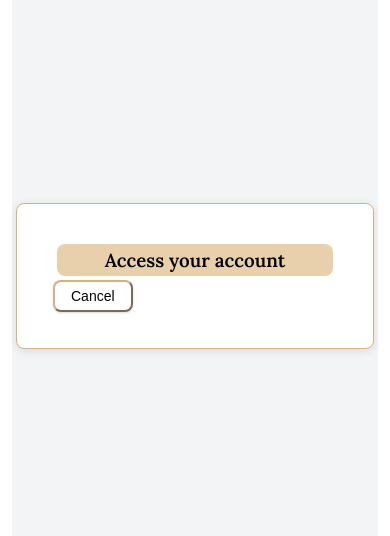
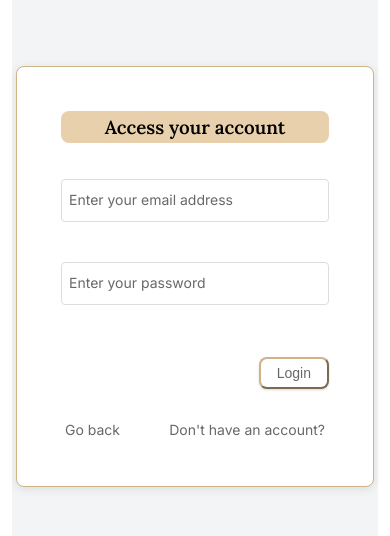
Before and after one commit to Zermeno-Jonathan/Library-Reimagined, a React (Vite) app in the folder frontend/: page /login in a window 390 px wide. Shown: the part 158-694 px from the top of the page. Built offline with nearby package versions, Linux system fonts and the light colour scheme.

Commit message:
style: implement Login page UI with floating labels and responsive layout

```diff
--- a/frontend/src/index.css
+++ b/frontend/src/index.css
@@ -14,8 +14,12 @@ body,
     --bg-color-primary: #e8d0ac;
     --bg-color-secondary: #d0b387;
     --color-text: #000000;
+    --color-text-2: #686868;
+    --color-text-3: #d0b387;
+    --color-link-underline: #d0b387;
     --font-heading: 'Lora', serif;
     --font-body: 'Inter', sans-serif;
+
 }
 
 body {
--- a/frontend/src/pages/Login/Login.jsx
+++ b/frontend/src/pages/Login/Login.jsx
@@ -1,29 +1,61 @@
-import { useNavigate } from 'react-router-dom';
+import { useNavigate, Link } from 'react-router-dom';
 import styles from './Login.module.css';
 
 function Login() {
-    // console.log(supabase);
-
     const navigate = useNavigate();
 
-    const handleCancel = () => {
-        navigate('/'); // va al home
+    const handleLogin = () => {
+        navigate('/Dashboard'); //Takes user to their specific dashboard page after login
     };
 
     return (
         <form>
             <div className={styles.loginContainer}>
+                <div className={styles.divTitle}>
                     <h3 className={styles.loginTitle}>Access your account</h3>
                 </div>
 
-            {/* Cancel button to go back to the home pag */}
+                <div className={styles.formGroup}>
+                    <input
+                        id="email"
+                        type="email"
+                        placeholder=" "
+                        className={styles.input}
+                    />
+                    <label htmlFor="email" className={styles.label}>
+                        Enter your email address
+                    </label>
+                </div>
+
+                <div className={styles.formGroup}>
+                    <input
+                        id="password"
+                        type="password"
+                        placeholder=" "
+                        className={styles.input}
+                    />
+                    <label htmlFor="password" className={styles.label}>
+                        Enter your password
+                    </label>
+                </div>
+
+                {/* Button to login */}
                 <button
-                className={styles.cancellBtn}
+                    className={styles.loginButton}
                     type="button"
-                onClick={handleCancel}
+                    onClick={handleLogin}
                 >
-                Cancel
+                    Login
                 </button>
+
+                <div className={styles.linksContainer}>
+                    {/* Link to home page */}
+                    <Link to="/">Go back</Link>
+
+                    {/* Link to Register form */}
+                    <Link to="/Register">Don't have an account?</Link>
+                </div>
+            </div>
         </form>
     );
 }
--- a/frontend/src/pages/Login/Login.module.css
+++ b/frontend/src/pages/Login/Login.module.css
@@ -1,3 +1,12 @@
+.divTitle {
+    padding-bottom: 2rem;
+}
+
+.loginContainer {
+    display: flex;
+    flex-direction: column;
+}
+
 .loginTitle {
     background-color: var(--bg-color-primary);
     border-radius: 0.5rem;
@@ -5,13 +14,12 @@
     font-weight: 600;
 }
 
-.cancellBtn {
+.loginButton {
     background-color: #ffffff;
-    border: 1;
     border-color: #d0b387;
     border-radius: 0.5rem;
     box-sizing: border-box;
-    color: #000000;
+    color: var(--color-text-2);
     font-size: 0.875rem;
     font-weight: 500;
     line-height: 1.25rem;
@@ -26,17 +34,80 @@
     user-select: none;
     -webkit-user-select: none;
     touch-action: manipulation;
+
+    align-self: flex-end;
+    margin-top: 1rem;
+    margin-bottom: 1.5rem;
+    margin-right: 4px;
 }
 
-.cancellBtn:hover {
+.loginButton:hover {
     background-color: var(--bg-color-primary);
+    color: var(--color-text);
 }
 
-.cancellBtn:focus {
+.loginButton:focus {
     outline: 2px solid transparent;
     outline-offset: 2px;
 }
 
-.cancellBtn:focus-visible {
+.loginButton:focus-visible {
     box-shadow: none;
 }
+
+.formGroup {
+    position: relative;
+    margin-bottom: 2rem;
+}
+
+.input {
+    width: 100%;
+    padding: 0.75rem 0.5rem;
+    border: 1px solid #ddd;
+    font-size: 15px;
+    font-weight: 400;
+    outline: none;
+    border-radius: 0.25rem;
+}
+
+.label {
+    position: absolute;
+    top: 0.75rem;
+    left: 0.5rem;
+    color: var(--color-text-2);
+    transition: all 0.2s ease;
+    pointer-events: none;
+    background: white;
+    font-size: 14px;
+}
+
+/* When input is focused */
+.input:focus ~ .label,
+.input:not(:placeholder-shown) ~ .label {
+    top: -0.5rem;
+    font-size: 0.75rem;
+    color: var(--color-text-3);
+}
+
+/* link styling */
+.loginContainer a {
+    color: var(--color-text);
+    text-decoration: none;
+    font-size: 14px;
+    border-radius: 0.5rem;
+    color: var(--color-text-2);
+    display: inline;
+}
+
+.loginContainer a:hover {
+    color: var(--color-text);
+    font-size: 14px;
+    border-radius: 0.5rem;
+    text-decoration: underline var(--color-link-underline);
+}
+
+.linksContainer {
+    display: flex;
+    justify-content: space-between;
+    gap: 1rem;
+}
```
Lines whose indentation alone changed are shown as unchanged.
